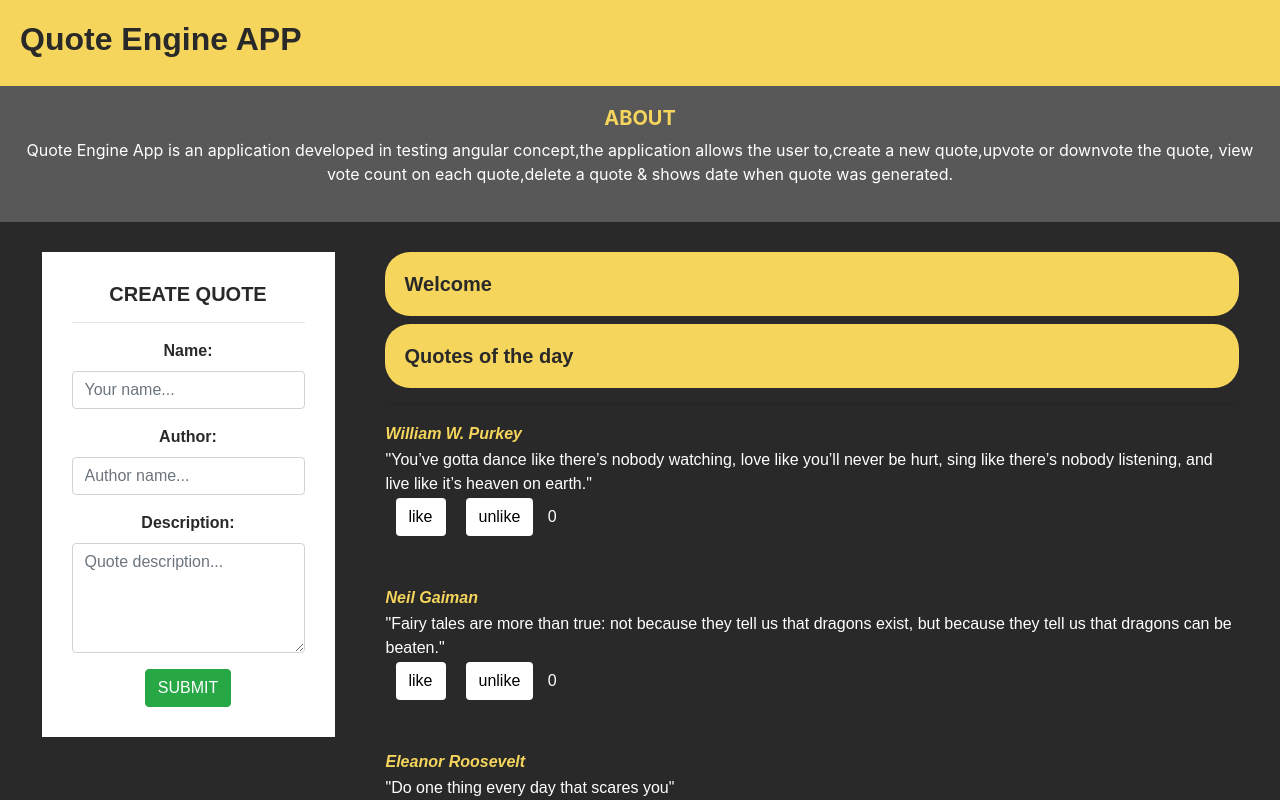
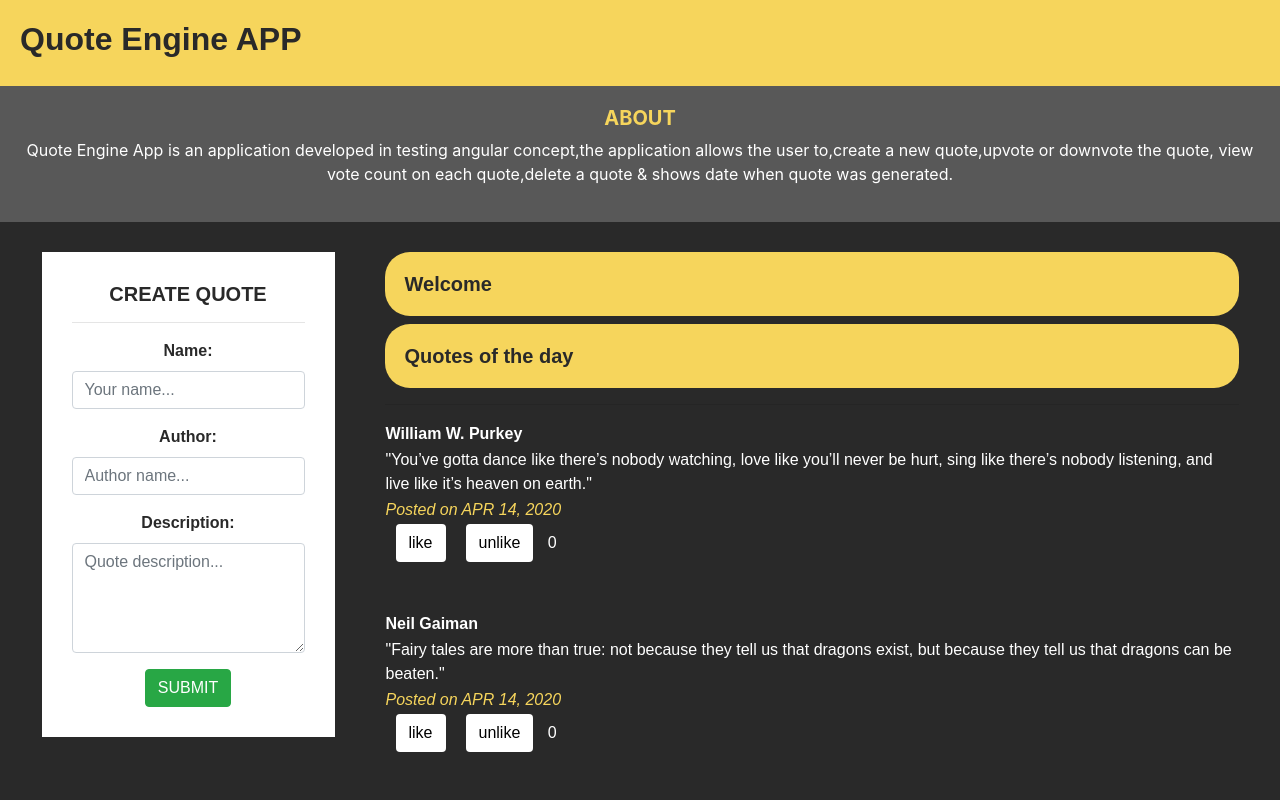
Before and after one commit to msyoki/Angular-week-1-IP, an Angular app: page / in a window 1280 px wide. Shown: the top 800 px of the page. Built offline with nearby package versions, Linux system fonts and the light colour scheme.

Commit message:
use pipes to to set date in uppercase and adjust user friendluy time display

```diff
--- a/src/app/quote/quote.component.html
+++ b/src/app/quote/quote.component.html
@@ -21,12 +21,13 @@
         <div >
             <table *ngFor='let quote of quotes'>
                 <tr >
-                    <th>
-                        <i>{{quote.author}}</i>
-                    </th>
+                    <th>{{quote.author}}</th>
                 </tr>
                 <tr>
                     <td>"{{quote.name}}"</td>
+                </tr>
+                <tr>
+                    <td><i>Posted on {{quote.completeDate|date|uppercase}}</i></td>
                 </tr>
                 <tr>
                     <td><app-likes></app-likes></td>
```
